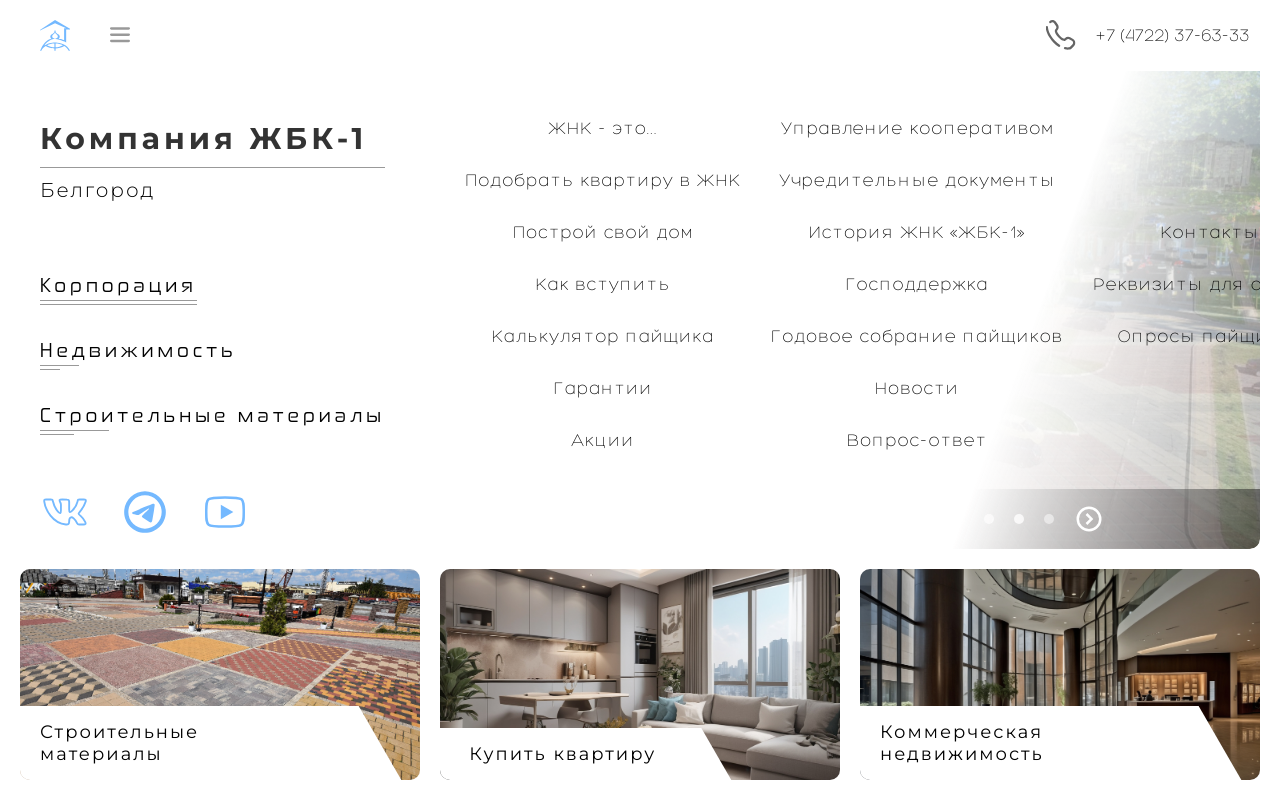
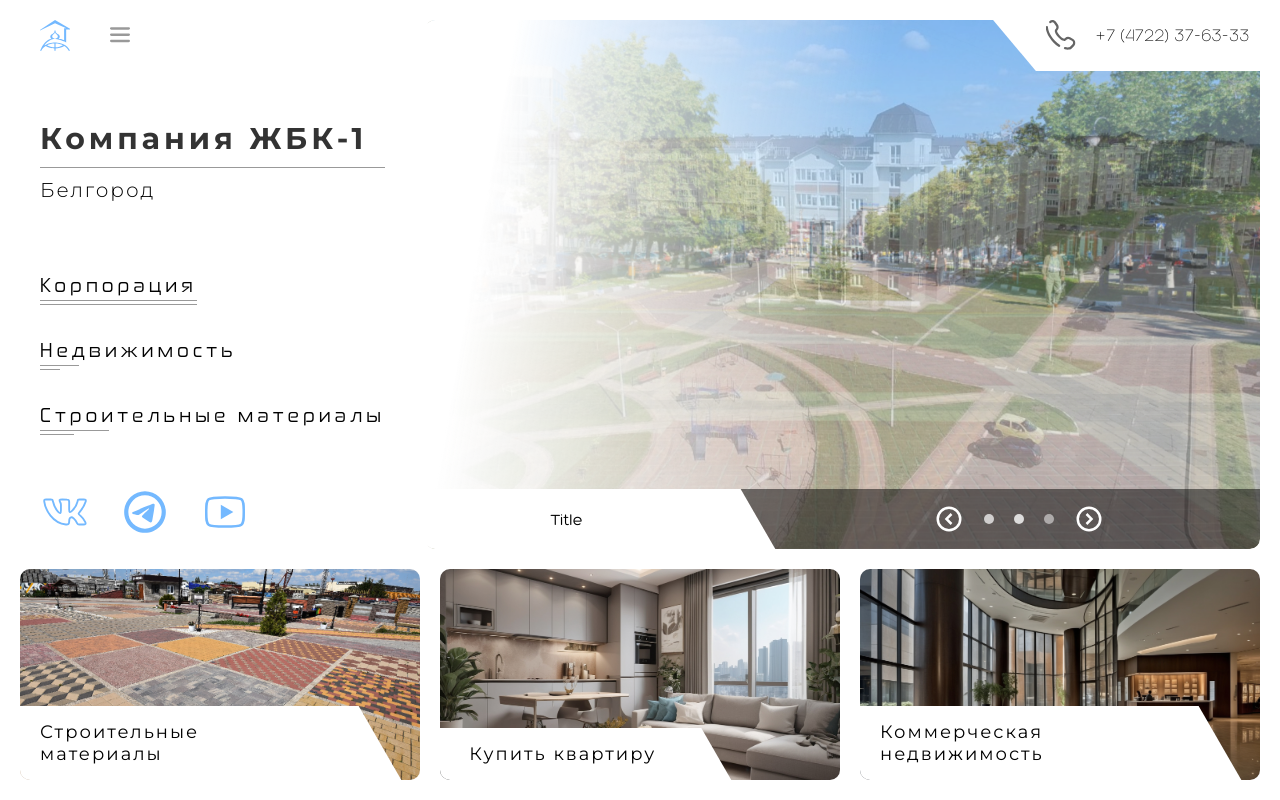
Before and after one commit to CodeGen2309/mainv4, a Vue app: page / in a window 1280 px wide. Built offline with nearby package versions, Linux system fonts and the light colour scheme.

Commit message:
LITLE UPDAETS

```diff
--- a/src/components/extendMenu.vue
+++ b/src/components/extendMenu.vue
@@ -3,15 +3,6 @@
 </script>
 
 <template>
-  <div class="extMenu">
-    <ul class="extMenu__list">
-      <li class="extMenu__listItem" v-for="item in subMenu" :key="item.text">
-        <a class="extMenu__link" :href="item.link">
-          {{ item.text }}
-        </a>
-      </li>
-    </ul>
-  </div>
 </template>
 
 
--- a/src/views/mainView.vue
+++ b/src/views/mainView.vue
@@ -1,6 +1,6 @@
 <script setup>
 import { animate, stagger } from 'motion';
-import { onMounted } from 'vue';
+import { onMounted, ref } from 'vue';
 
 import sideMenu from '@/components/sideMenu.vue';
 import tile from '../components/tile.vue';
@@ -10,6 +10,7 @@
 
 
 let props = defineProps(['tiles', 'img', 'isvideo', 'videopath' ])
+let extMenu = ref()
 
 
 async function enterAimation () {
@@ -36,6 +37,7 @@
 }
 
 
+
 async function goTo (link) {
   let currRoute = router.currentRoute.value.name
   let isCurrLink = link == `/${currRoute}`
@@ -44,6 +46,17 @@
 
   await leaveAnim ()
   router.push(link)
+}
+
+
+function showExtMenu () {
+  console.log('SHOW EXT MENU');
+  extMenu.value = true
+}
+
+function hideExtMenu () {
+  console.log('HIDE EXT MENU');
+  extMenu.value = false
 }
 
 
@@ -61,11 +74,15 @@
 <template>
   <section class="app">
     <div class="app__top">
-      <side-menu class="app__smenu" @goClick="goTo" />
+      <side-menu class="app__smenu" @goClick="goTo"
+        @mouseenter="showExtMenu" @mouseleave="hideExtMenu"
+      />
 
       <div class="app__imgHolder">
         <main-slider class="app__slider" />
-        <extend-menu class="app__extMenu" />
+        <transition name = "testAnim">
+          <extend-menu class="app__extMenu" v-show="extMenu" />
+        </transition>
       </div>
     </div>
 
@@ -136,17 +153,22 @@
   position: absolute;
   top: 0px; left: 0px; bottom: 0;
   width: 100%;
+  overflow: hidden;
 
-  background:linear-gradient(
-    110deg,
+  background: rgba(255, 255, 255, .9);
+  /* background:linear-gradient(
+    100deg,
     rgba(255, 255, 255, 1) 70%,
     rgba(0, 0, 0, 0)
-  );
+  ); */
 
   font-size: 18px;
-  font-weight: 100;
+  font-weight: 400;
+  color: rgba(0, 0, 0, .7);
   letter-spacing: 1px;
+  transition: .4s;
 }
+
 
 
 .app__img {
@@ -181,6 +203,12 @@
   box-shadow: 0 0 20px rgba(0, 0, 0, .5);
 }
 
+.testAnim-enter-active,
+.testAnim-leave-active {
+  transform: translateX(-10%);
+  opacity: 0;
+}
+
 
 .inviz {
   opacity: 0;
```
